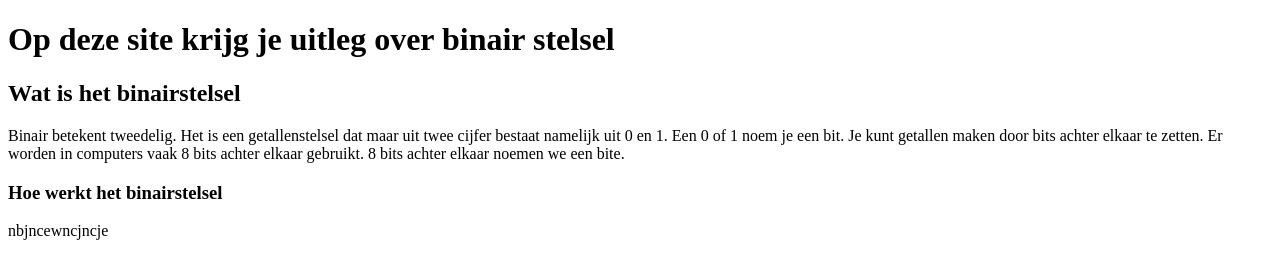
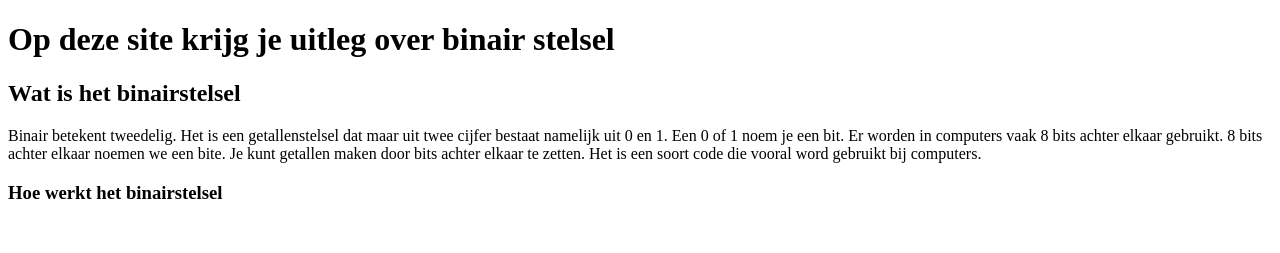
Before and after one commit to polatuin/polatuin.github.io, a plain HTML site: page binairstelsel.html in a window 1280 px wide. Shown: the top 253 px of the page. Drawn offline with Linux system fonts and the light colour scheme.

Commit message:
verandering

```diff
--- a/binairstelsel.html
+++ b/binairstelsel.html
@@ -13,9 +13,11 @@
 <h2> Wat is het binairstelsel</h2>
 
 <p> Binair betekent tweedelig. Het is een getallenstelsel dat maar uit twee cijfer bestaat namelijk uit 0 en 1.
-    Een 0 of 1 noem je een bit. Je kunt getallen maken door bits achter elkaar te zetten.
+    Een 0 of 1 noem je een bit.
     Er worden in computers vaak 8 bits achter elkaar gebruikt.
     8 bits achter elkaar noemen we een bite.
+    Je kunt getallen maken door bits achter elkaar te zetten.
+    Het is een soort code die vooral word gebruikt bij computers.
 
 
 </p>
@@ -25,7 +27,7 @@
 
 <p>
 
-nbjncewncjncje
+
 </p>
     <br>
     <ul>
```
